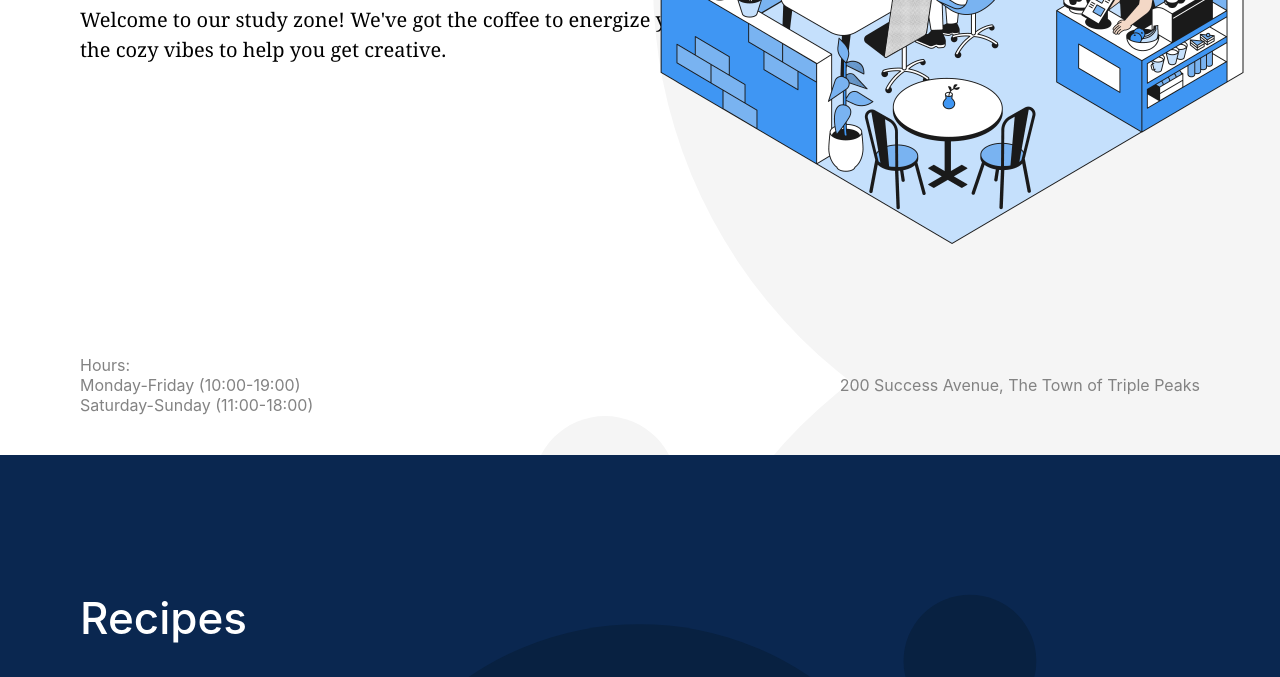
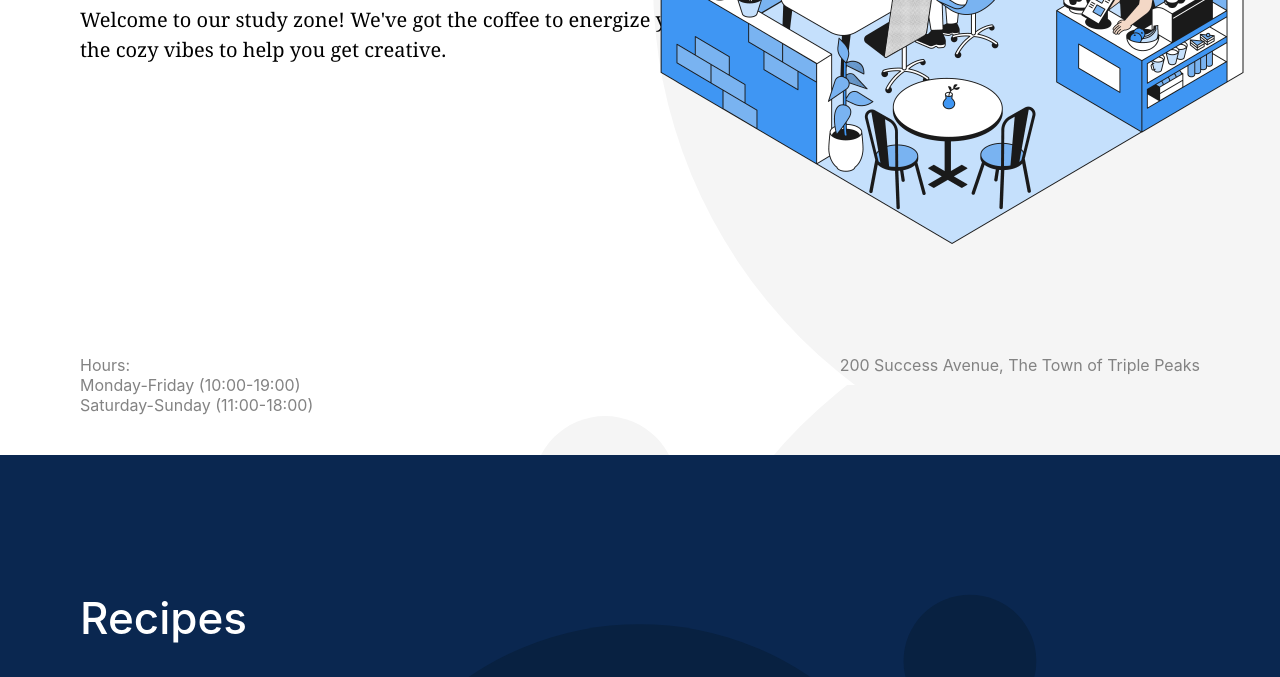
Before and after one commit to sashastaryk/se_project_coffeeshop, a plain HTML site: page index.html in a window 1280 px wide. Shown: the part 415-1092 px from the top of the page. Drawn offline with Linux system fonts and the light colour scheme.

Commit message:
New update for my project section 2

```diff
--- a/pages/index.css
+++ b/pages/index.css
@@ -49,13 +49,11 @@ color: #3F96F3;
 }
 
 .header__footer{
-    margin-top: auto;
-  width: 100%;
-  display: flex;
-  align-items: center;
-  justify-content: space-between;
-  box-sizing: border-box;
-  color:#838383 ;
+    display: flex;
+    justify-content: space-between;
+    margin-top: auto ;
+    font-family: Inter,Arial;
+color: #838383;
 }
 
 .header__pharagraph{
@@ -137,7 +135,6 @@ color: #ffffff;
 
 .recipes__videos{
     display: flex;
-    flex-direction:center;
     justify-content: center;
     margin: 80px 0;
     gap: 40px;
```
